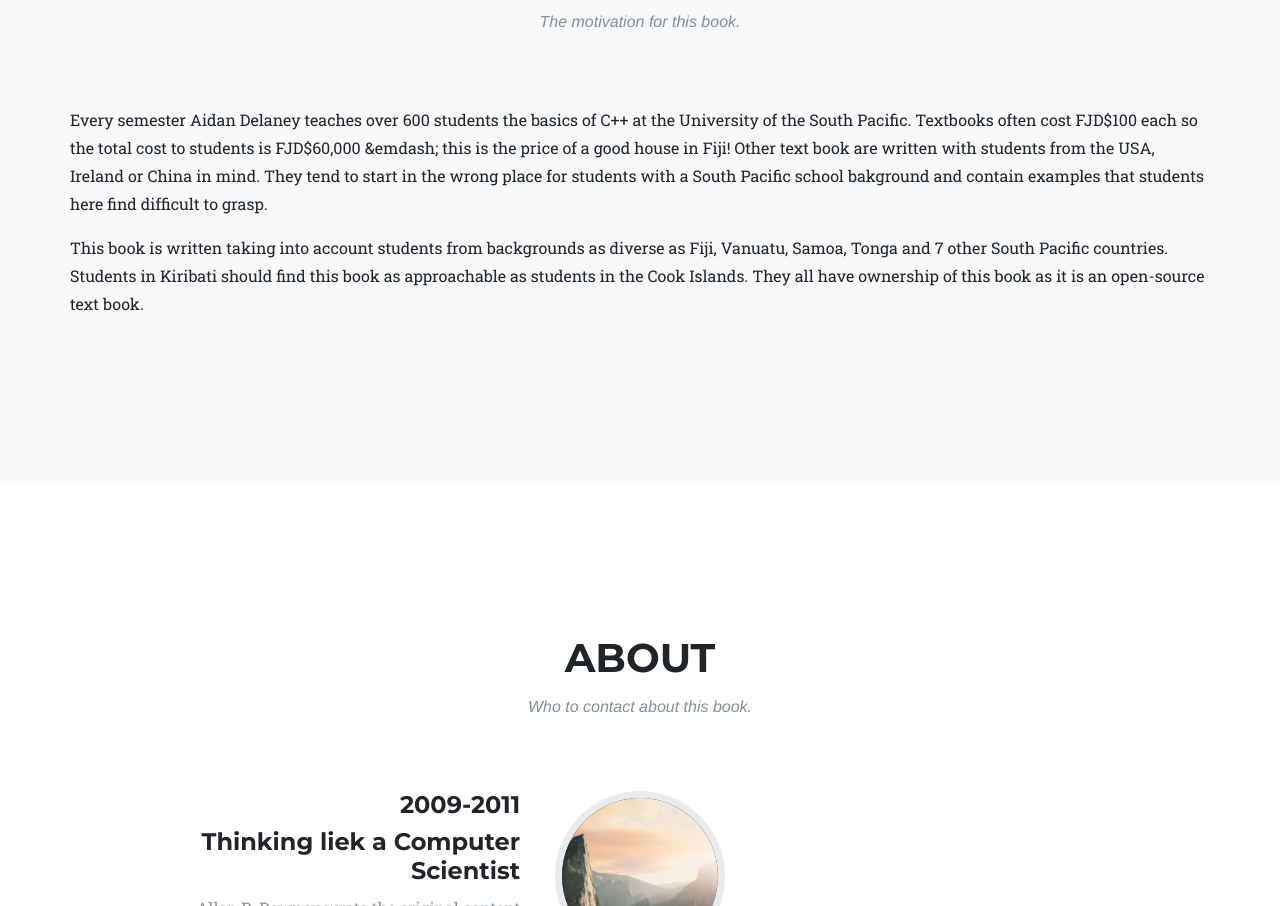
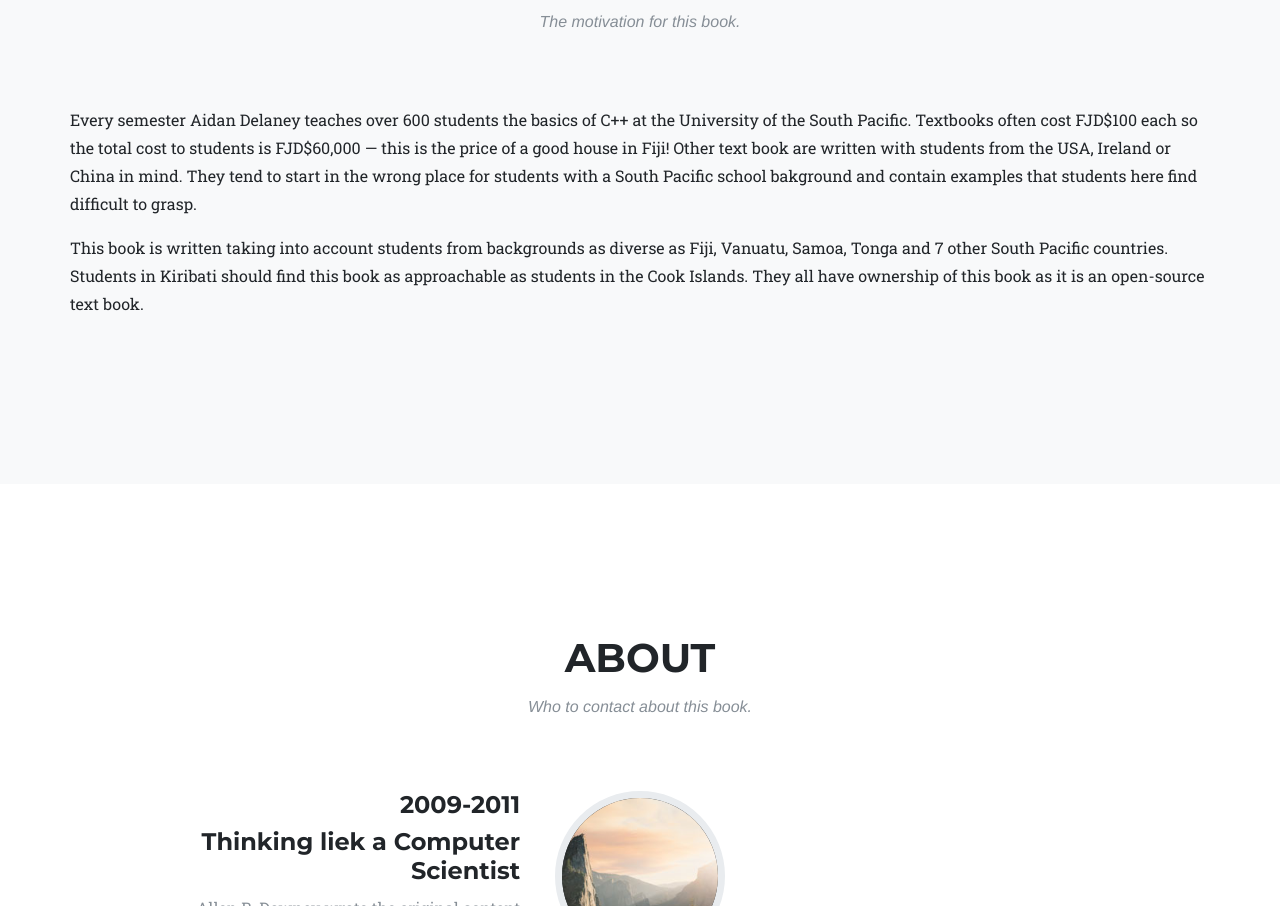
Before and after one commit to AidanDelaney/PacifikaCppWWW, a website: page index.html in a window 1280 px wide. Shown: the part 1779-2685 px from the top of the page. Drawn offline with Linux system fonts and the light colour scheme; a web font is replaced by a local one.

Commit message:
Doing the mdash thing

```diff
--- a/index.html
+++ b/index.html
@@ -110,7 +110,7 @@
           </div>
         </div>
         <div class="row">
-	  <p>Every semester Aidan Delaney teaches over 600 students the basics of C++ at the University of the South Pacific.  Textbooks often cost FJD$100 each so the total cost to students is FJD$60,000 &emdash; this is the price of a good house in Fiji!  Other text book are written with students from the USA, Ireland or China in mind.  They tend to start in the wrong place for students with a South Pacific school bakground and contain examples that students here find difficult to grasp.</p>
+	  <p>Every semester Aidan Delaney teaches over 600 students the basics of C++ at the University of the South Pacific.  Textbooks often cost FJD$100 each so the total cost to students is FJD$60,000 &mdash; this is the price of a good house in Fiji!  Other text book are written with students from the USA, Ireland or China in mind.  They tend to start in the wrong place for students with a South Pacific school bakground and contain examples that students here find difficult to grasp.</p>
 
 	  <p>This book is written taking into account students from backgrounds as diverse as Fiji, Vanuatu, Samoa, Tonga and 7 other South Pacific countries.  Students in Kiribati should find this book as approachable as students in the Cook Islands.  They all have ownership of this book as it is an open-source text book.</p>
         </div>
```
